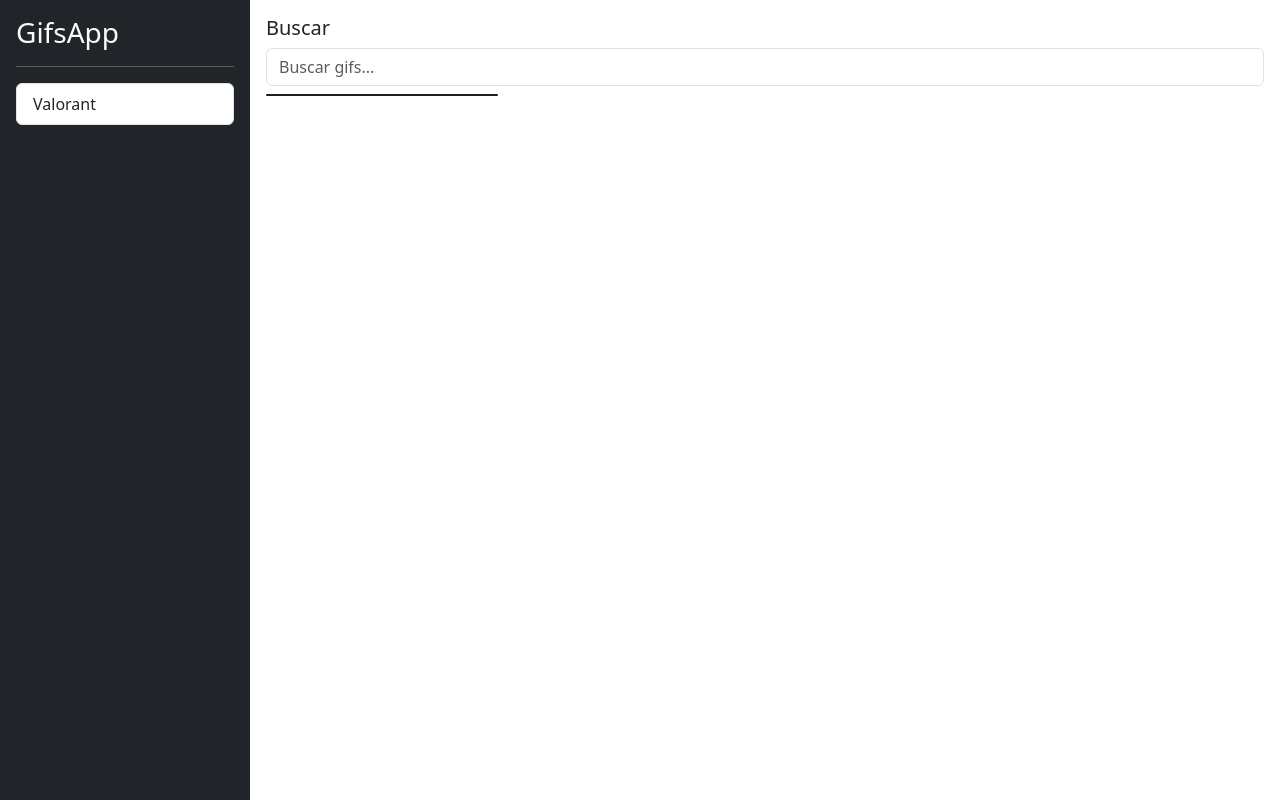
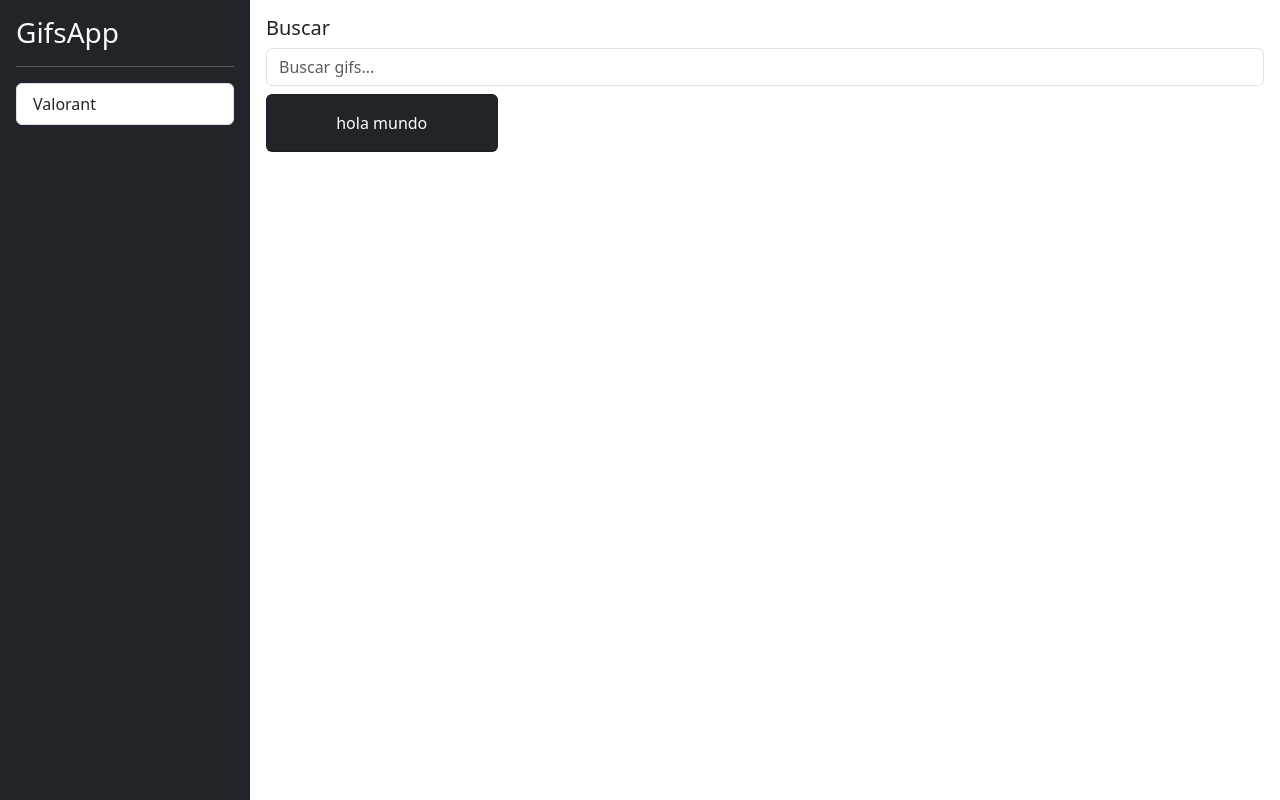
Before and after one commit to Mdperez19/Gifs-App, an Angular app: page / in a window 1280 px wide. Built offline with nearby package versions, Linux system fonts and the light colour scheme.

Commit message:
Add "hola mundo" text to card body template

```diff
--- a/src/app/gifs/components/card-list/card-list.component.html
+++ b/src/app/gifs/components/card-list/card-list.component.html
@@ -1,9 +1,17 @@
 <div class="row">
 
   <div class="col-md-3 col-sm-6">
+
     <div class="card mb-2 text-center bg-dark">
 
+      <div class="card-body text-white">
+        <p class="card-text">
+          hola mundo
+        </p>
+      </div>
+
     </div>
+
   </div>
 
 </div>
```
